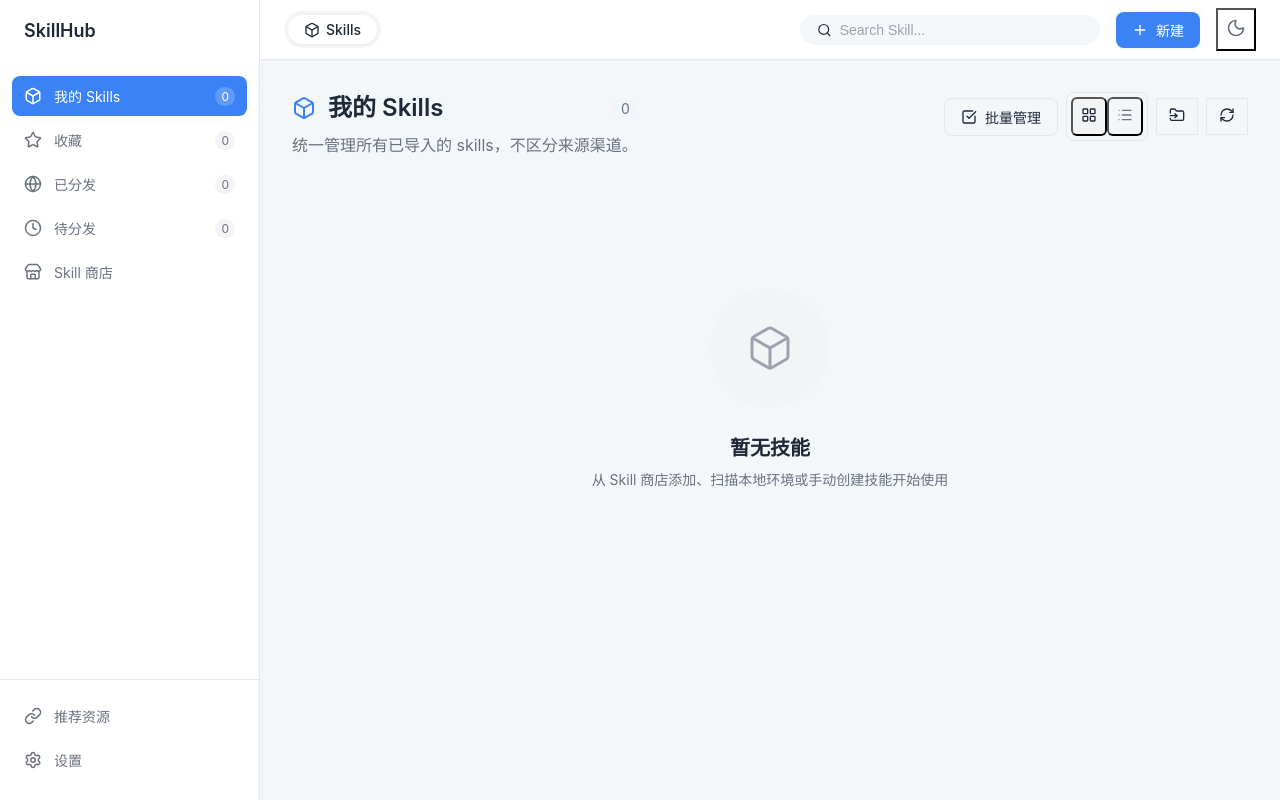
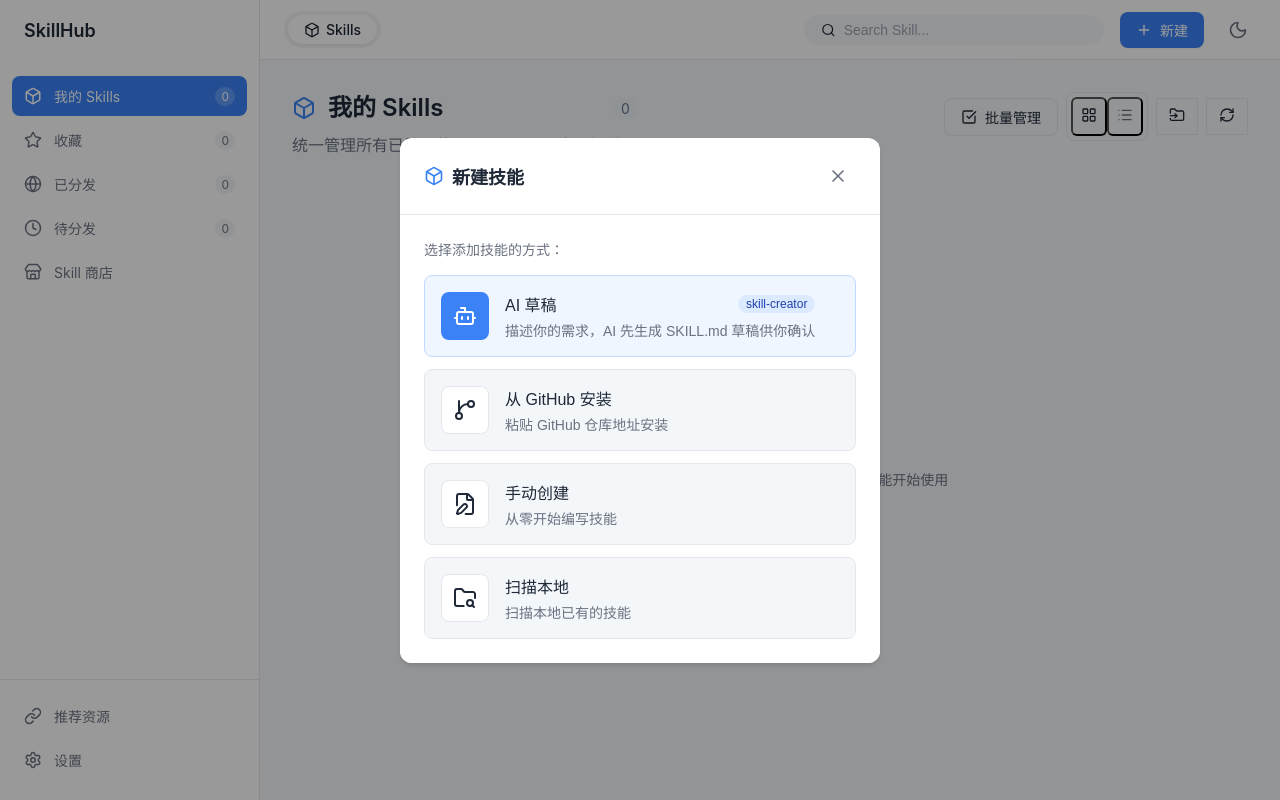
Before and after one commit to JansonXIE/skillhub, a React (Vite) app: page / in a window 1280 px wide. Both pictures are taken after a click on the button "新建". Built offline with nearby package versions, Linux system fonts and the light colour scheme.

Commit message:
feat: implement NewSkillModal component and associated styling for skill creation workflows

```diff
--- a/src/App.css
+++ b/src/App.css
@@ -216,3 +216,171 @@
   max-width: 400px;
   font-size: 0.875rem;
 }
+
+/* Modal Styles */
+.modal-overlay {
+  position: fixed;
+  top: 0;
+  left: 0;
+  right: 0;
+  bottom: 0;
+  background-color: rgba(0, 0, 0, 0.4);
+  display: flex;
+  align-items: center;
+  justify-content: center;
+  z-index: 1000;
+  animation: fadeIn var(--transition-fast) ease-out;
+}
+
+.modal-container {
+  background-color: var(--bg-surface);
+  border-radius: var(--radius-lg);
+  width: 100%;
+  max-width: 480px;
+  box-shadow: var(--shadow-md);
+  display: flex;
+  flex-direction: column;
+  animation: slideUp var(--transition-fast) ease-out;
+  overflow: hidden;
+}
+
+.modal-header {
+  display: flex;
+  align-items: center;
+  justify-content: space-between;
+  padding: 1.25rem 1.5rem;
+  border-bottom: 1px solid var(--border-color);
+}
+
+.modal-title {
+  display: flex;
+  align-items: center;
+  gap: 0.5rem;
+  font-size: 1.125rem;
+  font-weight: 600;
+  color: var(--text-main);
+}
+
+.text-primary {
+  color: var(--color-primary);
+}
+
+.modal-content {
+  padding: 1.5rem;
+  background-color: var(--bg-surface);
+}
+
+.modal-subtitle {
+  color: var(--text-secondary);
+  font-size: 0.875rem;
+  margin-bottom: 1rem;
+}
+
+.modal-options {
+  display: flex;
+  flex-direction: column;
+  gap: 0.75rem;
+}
+
+.option-card {
+  display: flex;
+  align-items: center;
+  gap: 1rem;
+  padding: 1rem;
+  background-color: var(--bg-app);
+  border: 1px solid var(--border-color);
+  border-radius: var(--radius-md);
+  cursor: pointer;
+  text-align: left;
+  transition: all var(--transition-fast);
+  outline: none;
+}
+
+.option-card:hover {
+  background-color: var(--bg-surface);
+  border-color: #cbd5e1;
+  box-shadow: var(--shadow-sm);
+}
+
+.primary-card {
+  background-color: #eff6ff;
+  border-color: #bfdbfe;
+}
+
+.primary-card:hover {
+  background-color: #dbeafe;
+  border-color: #93c5fd;
+}
+
+.dark .primary-card {
+  background-color: rgba(59, 130, 246, 0.1);
+  border-color: rgba(59, 130, 246, 0.2);
+}
+
+.dark .primary-card:hover {
+  background-color: rgba(59, 130, 246, 0.15);
+  border-color: rgba(59, 130, 246, 0.3);
+}
+
+.option-icon {
+  width: 48px;
+  height: 48px;
+  border-radius: var(--radius-md);
+  display: flex;
+  align-items: center;
+  justify-content: center;
+  flex-shrink: 0;
+}
+
+.primary-bg {
+  background-color: var(--color-primary);
+}
+
+.bg-light {
+  background-color: var(--bg-surface);
+  color: var(--text-main);
+  border: 1px solid var(--border-color);
+}
+
+.option-info {
+  display: flex;
+  flex-direction: column;
+  gap: 0.25rem;
+}
+
+.option-name {
+  font-size: 1rem;
+  font-weight: 500;
+  color: var(--text-main);
+  display: flex;
+  align-items: center;
+  gap: 0.5rem;
+}
+
+.option-desc {
+  font-size: 0.875rem;
+  color: var(--text-secondary);
+}
+
+.badge-primary {
+  background-color: #dbeafe;
+  color: #1e40af;
+  font-size: 0.75rem;
+  padding: 0.125rem 0.5rem;
+  border-radius: var(--radius-full);
+}
+
+.dark .badge-primary {
+  background-color: rgba(59, 130, 246, 0.2);
+  color: #93c5fd;
+}
+
+@keyframes fadeIn {
+  from { opacity: 0; }
+  to { opacity: 1; }
+}
+
+@keyframes slideUp {
+  from { transform: translateY(10px); opacity: 0; }
+  to { transform: translateY(0); opacity: 1; }
+}
--- a/src/components/Header.tsx
+++ b/src/components/Header.tsx
@@ -1,6 +1,10 @@
-import { Search, Download, Plus, Moon, Command, Box } from 'lucide-react';
+import { useState } from 'react';
+import { Search, Plus, Moon, Box } from 'lucide-react';
+import { NewSkillModal } from './NewSkillModal';
 
 export function Header() {
+  const [isModalOpen, setIsModalOpen] = useState(false);
+
   return (
     <header className="header">
       <div className="segment-control">
@@ -20,15 +24,20 @@ export function Header() {
           />
         </div>
 
-        <button className="btn btn-primary flex items-center gap-2">
+        <button
+          className="btn btn-primary flex items-center gap-2"
+          onClick={() => setIsModalOpen(true)}
+        >
           <Plus size={16} />
           新建
         </button>
 
-        <button className="btn-icon btn-ghost">
+        <button className="btn btn-icon btn-ghost">
           <Moon size={20} />
         </button>
       </div>
+
+      <NewSkillModal isOpen={isModalOpen} onClose={() => setIsModalOpen(false)} />
     </header>
   );
 }
--- /dev/null
+++ b/src/components/NewSkillModal.tsx
@@ -0,0 +1,85 @@
+import { X, Bot, GitBranch, FileEdit, FolderSearch, Box } from 'lucide-react';
+import { useEffect } from 'react';
+
+interface NewSkillModalProps {
+  isOpen: boolean;
+  onClose: () => void;
+}
+
+export function NewSkillModal({ isOpen, onClose }: NewSkillModalProps) {
+  // Prevent body scroll when modal is open
+  useEffect(() => {
+    if (isOpen) {
+      document.body.style.overflow = 'hidden';
+    } else {
+      document.body.style.overflow = 'unset';
+    }
+    return () => {
+      document.body.style.overflow = 'unset';
+    };
+  }, [isOpen]);
+
+  if (!isOpen) return null;
+
+  return (
+    <div className="modal-overlay" onClick={onClose}>
+      <div className="modal-container" onClick={e => e.stopPropagation()}>
+        <div className="modal-header">
+          <div className="modal-title">
+            <Box size={20} className="text-primary" />
+            <span>新建技能</span>
+          </div>
+          <button className="btn btn-icon btn-ghost" onClick={onClose}>
+            <X size={20} />
+          </button>
+        </div>
+        <div className="modal-content">
+          <div className="modal-subtitle">选择添加技能的方式：</div>
+          <div className="modal-options">
+            <button className="option-card primary-card">
+              <div className="option-icon primary-bg">
+                <Bot size={24} color="white" />
+              </div>
+              <div className="option-info">
+                <div className="option-name">
+                  AI 草稿 <span className="badge badge-primary">skill-creator</span>
+                </div>
+                <div className="option-desc">描述你的需求，AI 先生成 SKILL.md 草稿供你确认</div>
+              </div>
+            </button>
+
+            <button className="option-card">
+              <div className="option-icon bg-light">
+                <GitBranch size={24} />
+              </div>
+              <div className="option-info">
+                <div className="option-name">从 GitHub 安装</div>
+                <div className="option-desc">粘贴 GitHub 仓库地址安装</div>
+              </div>
+            </button>
+
+            <button className="option-card">
+              <div className="option-icon bg-light">
+                <FileEdit size={24} />
+              </div>
+              <div className="option-info">
+                <div className="option-name">手动创建</div>
+                <div className="option-desc">从零开始编写技能</div>
+              </div>
+            </button>
+
+            <button className="option-card">
+              <div className="option-icon bg-light">
+                <FolderSearch size={24} />
+              </div>
+              <div className="option-info">
+                <div className="option-name">扫描本地</div>
+                <div className="option-desc">扫描本地已有的技能</div>
+              </div>
+            </button>
+          </div>
+        </div>
+      </div>
+    </div>
+  );
+}
```
Also changed, not shown: 1 other file (tests, documents, lock files or other folders).
